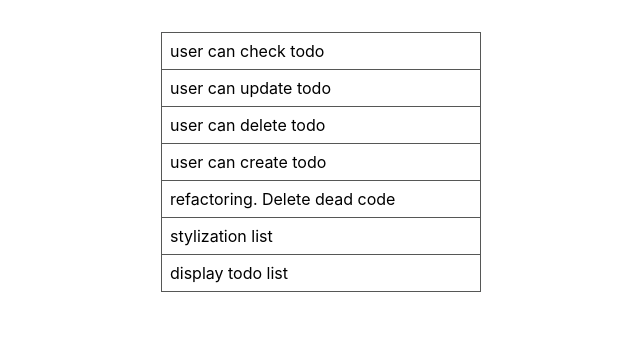
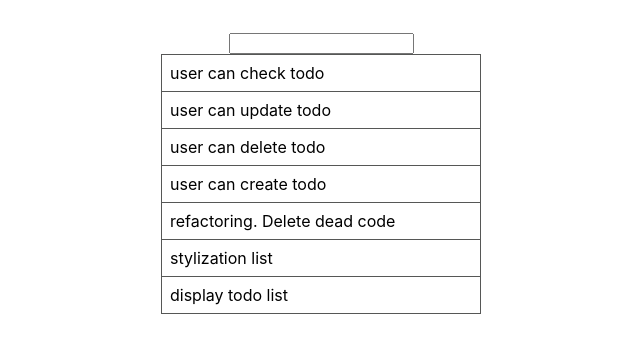
Before and after one commit to BogdanDor/todoapp.github.io, a React (Create React App) app: page / in a window 1280 px wide. Shown: the top 352 px of the page, without its empty margins (319-959 px from the left). Built offline with nearby package versions, Linux system fonts and the light colour scheme.

Commit message:
user can create todo

```diff
--- a/src/App.css
+++ b/src/App.css
@@ -1,6 +1,7 @@
 .App {
   display: flex;
-  justify-content: center;
+  flex-direction: column;
+  align-items: center;
   min-height: 100vh;
   padding-top: 32px;
 }
--- a/src/App.js
+++ b/src/App.js
@@ -2,8 +2,9 @@ import React from 'react';
 import './App.css';
 
 import TodoList from './TodoList';
+import TodoInput from './TodoInput';
 
-const todos = [
+const initialTodos = [
   {id: 6, title: 'user can check todo'},
   {id: 5, title: 'user can update todo'},
   {id: 4, title: 'user can delete todo'},
@@ -13,12 +14,34 @@ const todos = [
   {id: 0, title: 'display todo list'},
 ];
 
-function App() {
-  return (
-    <div className="App">
-      <TodoList items={todos} />
-    </div>
-  );
+class App extends React.Component {
+  constructor() {
+    super();
+    this.state = {
+      todos: initialTodos,
+      lastId: 6
+    }
+
+    this.createTodo = this.createTodo.bind(this);
+  }
+
+  createTodo(title) {
+    let newId = this.state.lastId;
+    newId++;
+    this.setState({
+      todos: [{ id: newId, title: title }, ...this.state.todos],
+      lastId: newId
+    });
+  }
+
+  render() {
+    return (
+      <div className="App">
+        <TodoInput onCreateTodo={this.createTodo} />
+        <TodoList items={this.state.todos} />
+      </div>
+    );
+  }
 }
 
 export default App;
--- /dev/null
+++ b/src/TodoInput.js
@@ -0,0 +1,34 @@
+import React from 'react';
+
+class TodoInput extends React.Component {
+  constructor(props) {
+    super(props);
+    this.state = { value: '' };
+
+    this.handleChange = this.handleChange.bind(this);
+    this.handleSubmit = this.handleSubmit.bind(this);
+  }
+
+  handleChange(event) {
+    this.setState({ value: event.target.value });
+  }
+
+  handleSubmit(event) {
+    this.props.onCreateTodo(this.state.value);
+    event.preventDefault();
+  }
+
+  render() {
+    return (
+      <form onSubmit={this.handleSubmit}>
+        <input
+          type="text"
+          value={this.state.value}
+          onChange={this.handleChange}
+        />
+      </form>
+    );
+  }
+}
+
+export default TodoInput;
```
